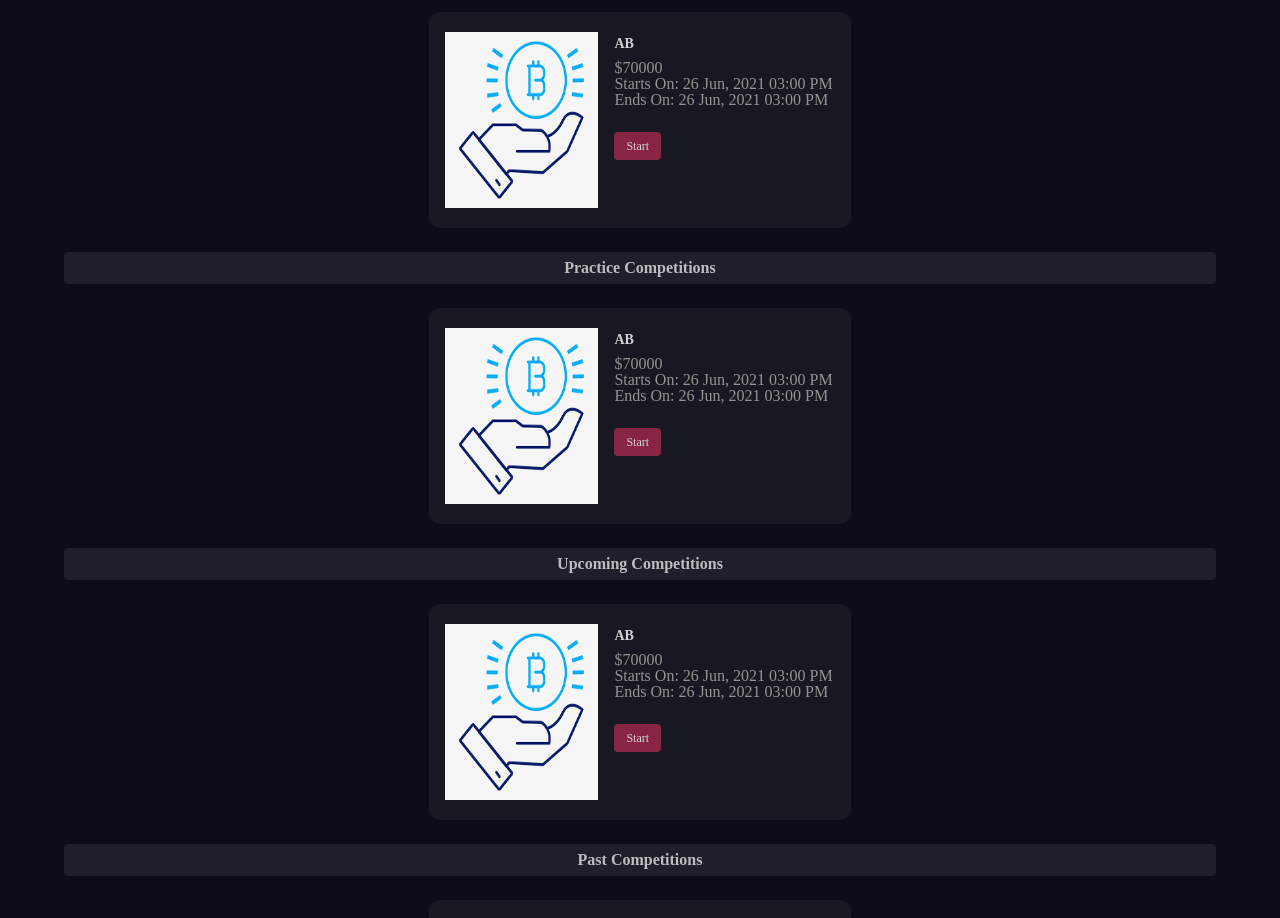
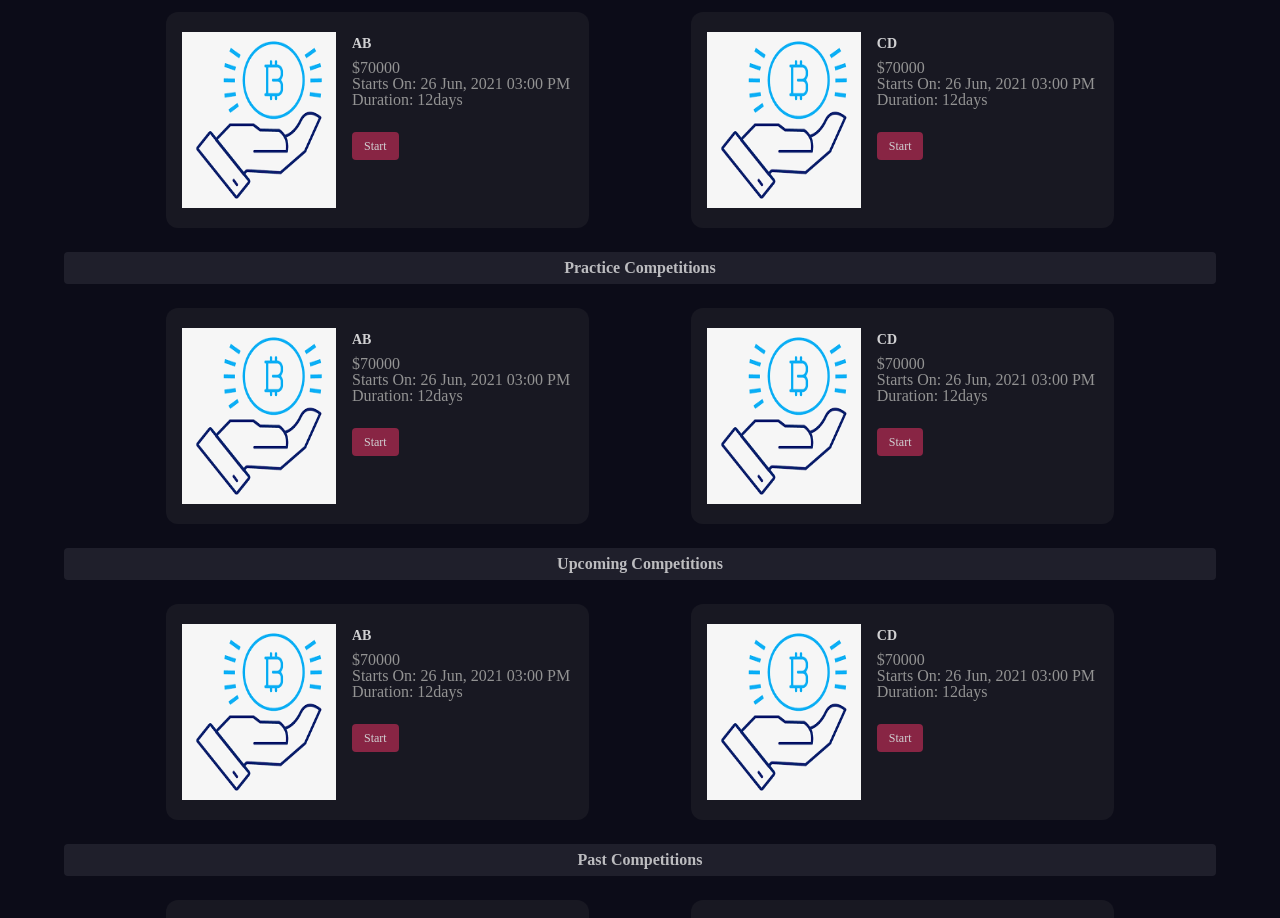
Before and after one commit to SolSec-Grizzlython/SolSec, a React (Create React App) app: page /competitions in a window 1280 px wide. Shown: the part 300-1218 px from the top of the page. Built offline with nearby package versions, Linux system fonts and the light colour scheme.

Commit message:
cards done

```diff
--- a/src/Components/Competitions/CompetitionCards/CompetitionCard.jsx
+++ b/src/Components/Competitions/CompetitionCards/CompetitionCard.jsx
@@ -2,23 +2,18 @@ import "./CompetitionCard.css";
 import React from "react";
 import img from "./download.png";
 
-const CompetitionCard = () => {
-  const placeholderData = {
-    heading: "AB",
-    prize: "70000",
-    startdate: "Starts On: 26 Jun, 2021 03:00 PM",
-    enddate: " Ends On: 26 Jun, 2021 03:00 PM",
-  };
+const CompetitionCard = (props) => {
+
   return (
     <div className="competition-card-container">
       <div className="competitions-card-images">
         <img className="competition-card-img" src={img} alt="" />
       </div>
       <div className="competition-card-details">
-        <div className="competition-card-name">{placeholderData.heading}</div>
+        <div className="competition-card-name">{props.heading}</div>
         <div className="competition-card-content">
-          ${placeholderData.prize} <br />
-          {placeholderData.startdate} <br /> {placeholderData.enddate}
+          ${props.prize} <br />
+          {props.startdate} <br /> {props.duration}
         </div>
         <button className="competition-card-btn">Start</button>
       </div>
--- a/src/Components/Competitions/Competitions.css
+++ b/src/Components/Competitions/Competitions.css
@@ -33,7 +33,7 @@
   margin-top: 3vh;
   display: flex;
   flex-direction: row;
-  justify-content: space-between;
+  justify-content: space-evenly;
 }
 .header-container {
   display: flex;
@@ -54,3 +54,9 @@
     line-height: 1.8em;
     margin: 0 auto;
 }
+.card-mapping{
+  display: flex;
+  flex-direction: row;
+  justify-content: space-evenly;
+  width: 90vw;
+}
--- a/src/Components/Competitions/Competitions.jsx
+++ b/src/Components/Competitions/Competitions.jsx
@@ -4,6 +4,22 @@ import "./Competitions.css";
 import CompetitionCard from "./CompetitionCards/CompetitionCard";
 
 export default function Competitions() {
+  const placeholderData = [
+    {
+      heading: "AB",
+      prize: "70000",
+      startdate: "Starts On: 26 Jun, 2021 03:00 PM",
+      duration: " Duration: 12days",
+      desc: "ajdkghjkah",
+    },
+    {
+      heading: "CD",
+      prize: "70000",
+      startdate: "Starts On: 26 Jun, 2021 03:00 PM",
+      duration: " Duration: 12days",
+      desc: "ajdkghjkah",
+    },
+  ];
 
   return (
     <>
@@ -18,8 +34,18 @@ export default function Competitions() {
                   <p className="header-content">Ongoing Competitions</p>
                 </div>
               </div>
-              <div className="competitions-card">
-                  <CompetitionCard />
+              <div className="card-mapping">
+                {placeholderData.map((contest) => (
+                  <div className="competitions-card">
+                    <CompetitionCard
+                      heading={contest.heading}
+                      prize={contest.prize}
+                      startdate={contest.startdate}
+                      duration={contest.duration}
+                      desc={contest.desc}
+                    />
+                  </div>
+                ))}
               </div>
             </div>
             <div className="competitions-info">
@@ -28,8 +54,18 @@ export default function Competitions() {
                   <p className="header-content">Practice Competitions</p>
                 </div>
               </div>
-              <div className="competitions-card">
-                <CompetitionCard />
+              <div className="card-mapping">
+                {placeholderData.map((contest) => (
+                  <div className="competitions-card">
+                    <CompetitionCard
+                      heading={contest.heading}
+                      prize={contest.prize}
+                      startdate={contest.startdate}
+                      duration={contest.duration}
+                      desc={contest.desc}
+                    />
+                  </div>
+                ))}
               </div>
             </div>
             <div className="competitions-info">
@@ -38,8 +74,18 @@ export default function Competitions() {
                   <p className="header-content">Upcoming Competitions</p>
                 </div>
               </div>
-              <div className="competitions-card">
-                <CompetitionCard />
+              <div className="card-mapping">
+                {placeholderData.map((contest) => (
+                  <div className="competitions-card">
+                    <CompetitionCard
+                      heading={contest.heading}
+                      prize={contest.prize}
+                      startdate={contest.startdate}
+                      duration={contest.duration}
+                      desc={contest.desc}
+                    />
+                  </div>
+                ))}
               </div>
             </div>
             <div className="competitions-info">
@@ -48,8 +94,18 @@ export default function Competitions() {
                   <p className="header-content">Past Competitions</p>
                 </div>
               </div>
-              <div className="competitions-card">
-                <CompetitionCard />
+              <div className="card-mapping">
+                {placeholderData.map((contest) => (
+                  <div className="competitions-card">
+                    <CompetitionCard
+                      heading={contest.heading}
+                      prize={contest.prize}
+                      startdate={contest.startdate}
+                      duration={contest.duration}
+                      desc={contest.desc}
+                    />
+                  </div>
+                ))}
               </div>
             </div>
           </div>
```
